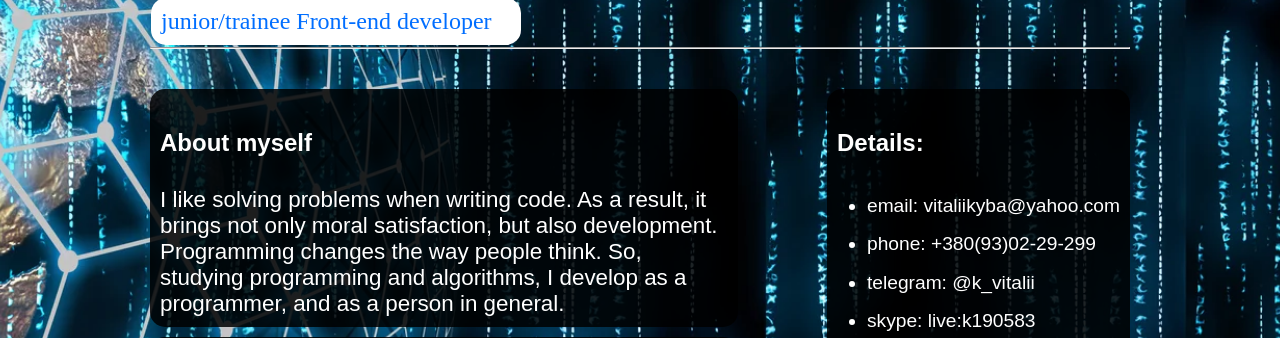
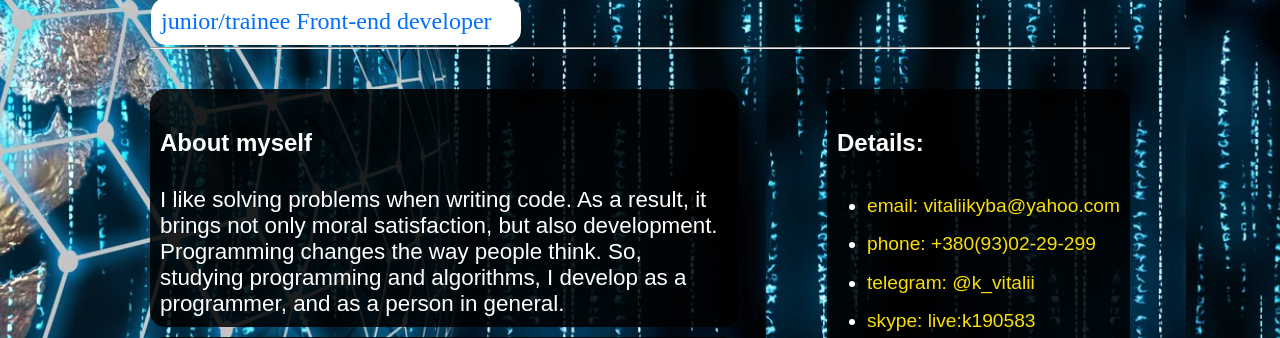
Before and after one commit to kybavitalii/portfolio, a plain HTML site: page portfolio/index.html in a window 1280 px wide. Shown: the part 250-588 px from the top of the page. Drawn offline with nearby package versions, Linux system fonts and the light colour scheme.

Commit message:
fix: fix links in details

```diff
--- a/portfolio/index.html
+++ b/portfolio/index.html
@@ -56,13 +56,31 @@
             <div class="bg-dark">
               <h2>Details:</h2>
               <ul class="details">
-                <li>email: vitaliikyba@yahoo.com</li>
-                <li>phone: +380(93)02-29-299</li>
-                <li>telegram: @k_vitalii</li>
-                <li>skype: live:k190583</li>
+                <li>
+                  <a href="mailto:vitaliikyba@yahoo.com" target="_blank"
+                    >email: vitaliikyba@yahoo.com</a
+                  >
+                </li>
+                <li>
+                  <a href="tel:+380930229299" target="_blank"
+                    >phone: +380(93)02-29-299</a
+                  >
+                </li>
+                <li>
+                  <a href="https://t.me/k_vitalii" target="_blank"
+                    >telegram: @k_vitalii</a
+                  >
+                </li>
                 <li>
                   <a
-                    href="https://www.linkedin.com/in/vitalii-kyba-6885aa234"
+                    href="https://join.skype.com/invite/mb9yx1GtUQfz"
+                    target="_blank"
+                    >skype: live:k190583</a
+                  >
+                </li>
+                <li>
+                  <a
+                    href="https://www.linkedin.com/in/vitalii-kyba"
                     target="_blank"
                     rel="noopener noreferrer"
                     ><img
@@ -95,6 +113,7 @@
                 <li>React</li>
                 <li>Git</li>
                 <li>Webpack</li>
+                <li>Figma</li>
               </ul>
             </div>
             <div class="bg-dark">
```
